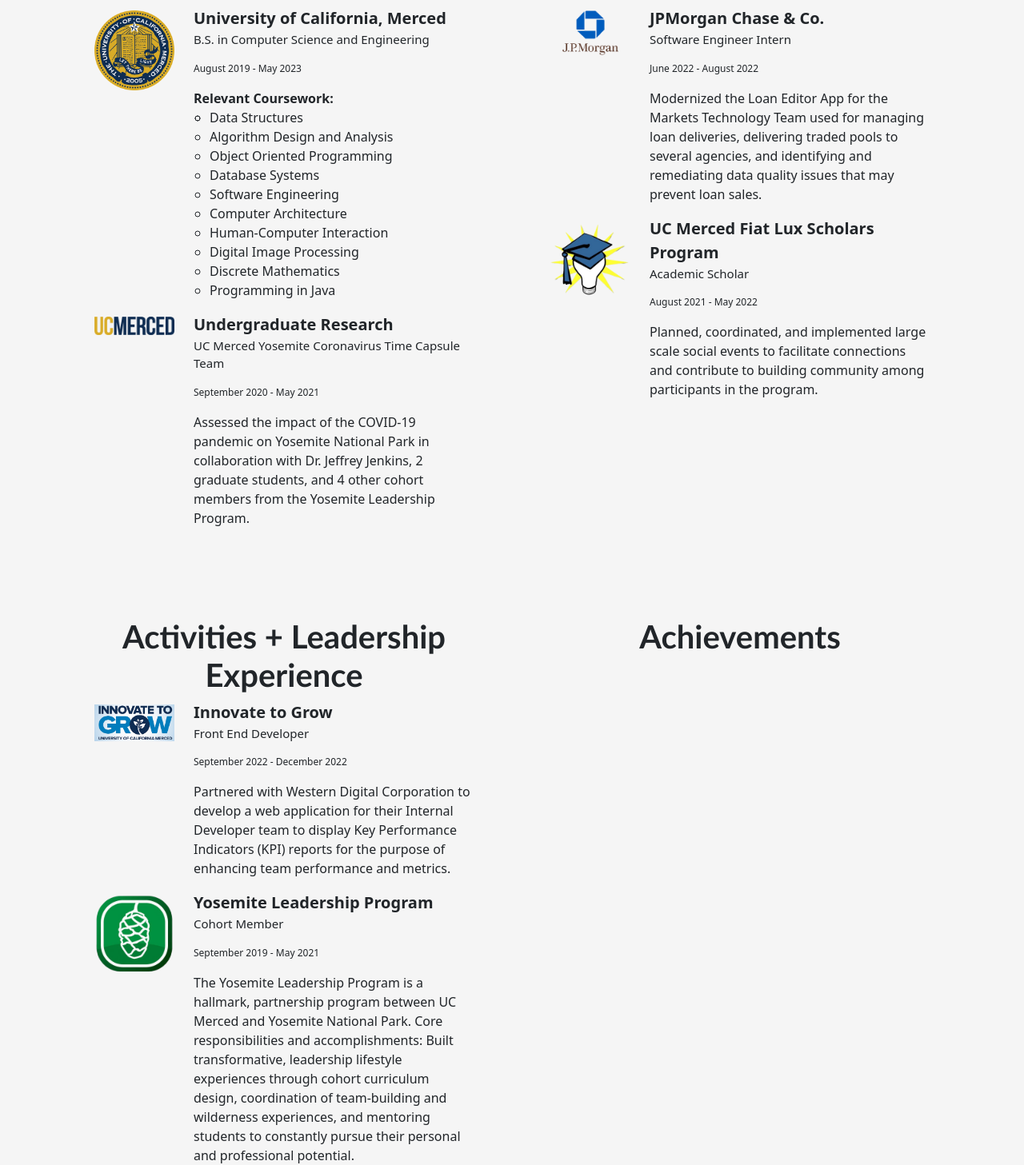
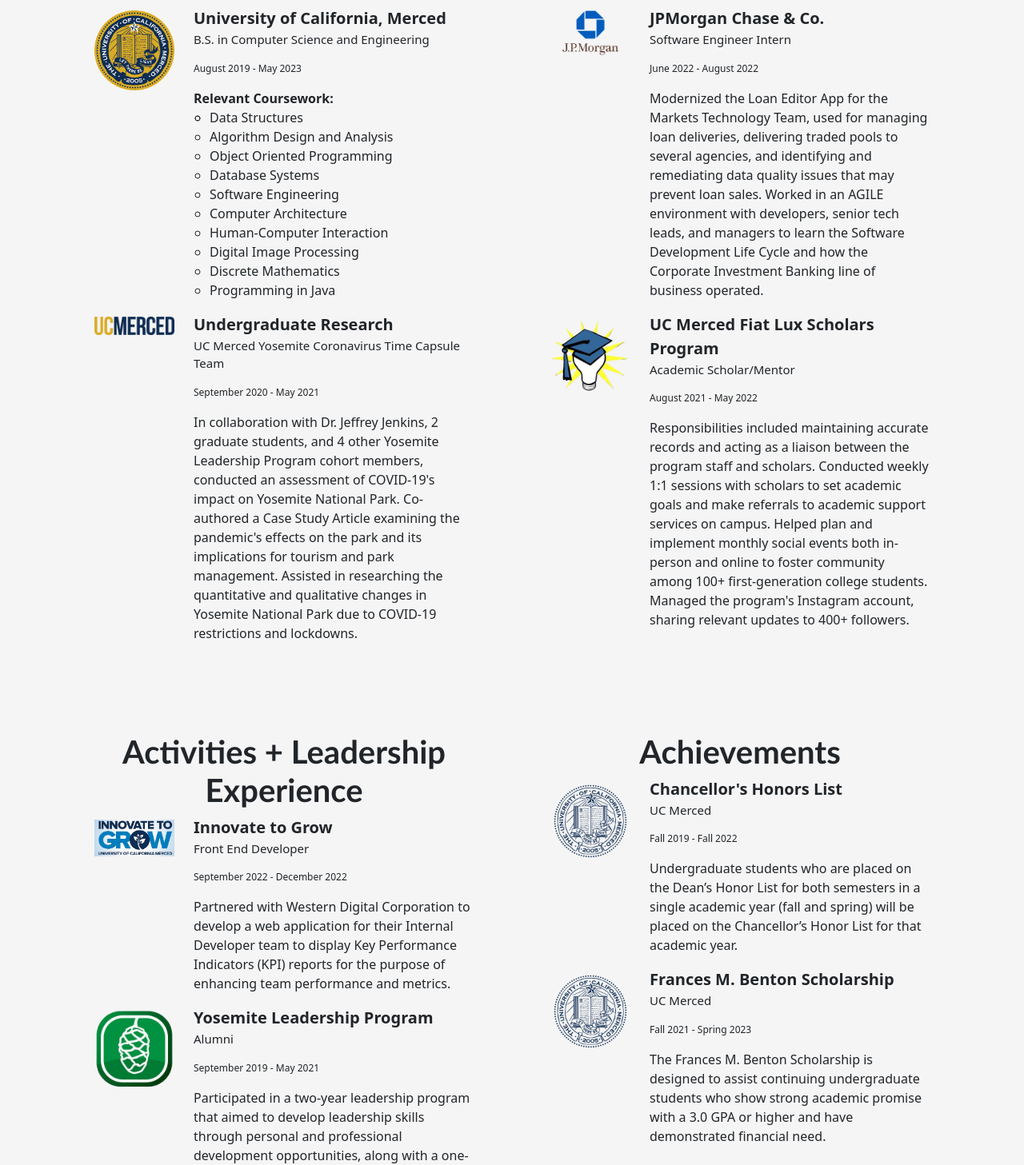
Before and after one commit to LyJohnny/react-personalwebsite, a React (Create React App) app: page / in a window 1280 px wide. Shown: the part 896-2353 px from the top of the page at 80% size. Built offline with nearby package versions, Linux system fonts and the light colour scheme.

Commit message:
added and updated information in about page and projects tab

```diff
--- a/src/components/About.jsx
+++ b/src/components/About.jsx
@@ -9,6 +9,7 @@
 import research from "./assets/ucresearch.png";
 import i2g from "./assets/i2g.jpg";
 import ylp from "./assets/ylp.png";
+import ucm2 from "./assets/ucm2.png"
 
 const About = forwardRef((props, ref) => {
   return (
@@ -66,10 +67,10 @@
                       September 2020 - May 2021{" "}
                     </p>
                     <p>
-                      Assessed the impact of the COVID-19 pandemic on Yosemite
-                      National Park in collaboration with Dr. Jeffrey Jenkins, 2
-                      graduate students, and 4 other cohort members from the
-                      Yosemite Leadership Program.
+                    In collaboration with Dr. Jeffrey Jenkins, 2 graduate students, and 4 other Yosemite Leadership Program cohort members,
+                     conducted an assessment of COVID-19's impact on Yosemite National Park. Co-authored a Case Study Article examining the pandemic's
+                     effects on the park and its implications for tourism and park management. Assisted in researching the quantitative and qualitative
+                     changes in Yosemite National Park due to COVID-19 restrictions and lockdowns.
                     </p>
                   </Col>
                 </Row>
@@ -100,10 +101,10 @@
                       June 2022 - August 2022{" "}
                     </p>
                     <p>
-                      Modernized the Loan Editor App for the Markets Technology
-                      Team used for managing loan deliveries, delivering traded
-                      pools to several agencies, and identifying and remediating
-                      data quality issues that may prevent loan sales.
+                    Modernized the Loan Editor App for the Markets Technology Team, used for managing loan deliveries,
+                    delivering traded pools to several agencies, and identifying and remediating data quality issues that may prevent loan sales.
+                    Worked in an AGILE environment with developers, senior tech leads, and managers to learn the Software Development Life Cycle
+                    and how the Corporate Investment Banking line of business operated.
                     </p>
                   </Col>
                 </Row>
@@ -116,12 +117,13 @@
                       {" "}
                       UC Merced Fiat Lux Scholars Program{" "}
                     </b>
-                    <p style={{ fontSize: "15px" }}> Academic Scholar</p>
+                    <p style={{ fontSize: "15px" }}> Academic Scholar/Mentor</p>
                     <p style={{ fontSize: "12px" }}> August 2021 - May 2022 </p>
                     <p>
-                      Planned, coordinated, and implemented large scale social
-                      events to facilitate connections and contribute to
-                      building community among participants in the program.
+                    Responsibilities included maintaining accurate records and acting as a liaison between the program staff and scholars.
+                    Conducted weekly 1:1 sessions with scholars to set academic goals and make referrals to academic support services on campus. Helped plan and implement
+                    monthly social events both in-person and online to foster community among 100+ first-generation college students. Managed the program's Instagram account, sharing
+                    relevant updates to 400+ followers.
                     </p>
                   </Col>
                 </Row>
@@ -162,20 +164,15 @@
                       {" "}
                       Yosemite Leadership Program{" "}
                     </b>
-                    <p style={{ fontSize: "15px" }}> Cohort Member </p>
+                    <p style={{ fontSize: "15px" }}> Alumni </p>
                     <p style={{ fontSize: "12px" }}>
                       {" "}
                       September 2019 - May 2021{" "}
                     </p>
                     <p>
-                      The Yosemite Leadership Program is a hallmark, partnership
-                      program between UC Merced and Yosemite National Park. Core
-                      responsibilities and accomplishments: Built
-                      transformative, leadership lifestyle experiences through
-                      cohort curriculum design, coordination of team-building
-                      and wilderness experiences, and mentoring students to
-                      constantly pursue their personal and professional
-                      potential.
+                    Participated in a two-year leadership program that aimed to develop leadership skills through personal
+                    and professional development opportunities, along with a one-year Capstone Project. Engaged in leadership seminars,
+                    team-building activities, and volunteer projects focused on conservancy, social engagement, and environmental stewardship.
                     </p>
                   </Col>
                 </Row>
@@ -184,6 +181,45 @@
             <Col className="mainCol" lg={6}>
               {" "}
               <h1>Achievements</h1>
+              <div className="leftCol">
+                <Row>
+                  <Col className="logo-container" lg="auto">
+                    <img className="logo" src={ucm2} alt="ucm" />
+                  </Col>
+                  <Col lg className="description-container">
+                    <b style={{ fontSize: "20px" }}> Chancellor's Honors List </b>
+                    <p style={{ fontSize: "15px" }}> UC Merced </p>
+                    <p style={{ fontSize: "12px" }}>
+                      {" "}
+                      Fall 2019 - Fall 2022{" "}
+                    </p>
+                    <p>
+                    Undergraduate students who are placed on the Dean’s Honor List for both semesters in a single academic year (fall and spring) will
+                    be placed on the Chancellor’s Honor List for that academic year.
+                    </p>
+                  </Col>
+                </Row>
+                <Row>
+                  <Col className="logo-container" lg="auto">
+                    <img className="logo" src={ucm2} alt="ucm" />
+                  </Col>
+                  <Col lg className="description-container">
+                    <b style={{ fontSize: "20px" }}>
+                      {" "}
+                      Frances M. Benton Scholarship{" "}
+                    </b>
+                    <p style={{ fontSize: "15px" }}> UC Merced </p>
+                    <p style={{ fontSize: "12px" }}>
+                      {" "}
+                      Fall 2021 - Spring 2023{" "}
+                    </p>
+                    <p>
+                    The Frances M. Benton Scholarship is designed to assist continuing undergraduate students who show strong academic
+                    promise with a 3.0 GPA or higher and have demonstrated financial need.
+                    </p>
+                  </Col>
+                </Row>
+              </div>
             </Col>
           </Row>
         </Container>
--- a/src/components/Portfolio.jsx
+++ b/src/components/Portfolio.jsx
@@ -15,12 +15,13 @@
         <Container>
           <h1 className="headingText">Portfolio</h1>
           <Tabs justify>
+          <Tab eventKey="photography" title="Photography">
+              <Photography />{" "}
+            </Tab>
             <Tab eventKey="projects" title="Projects">
               <Projects />
             </Tab>
-            <Tab eventKey="photography" title="Photography">
-              <Photography />{" "}
-            </Tab>
+
             {/* <Tab eventKey="research" title="Research">
      <Research/> </Tab> */}
           </Tabs>
--- a/src/components/modal.jsx
+++ b/src/components/modal.jsx
@@ -4,7 +4,6 @@
 import pdfFile from "./assets/Johnny_Ly_Résumé_.pdf";
 import Button from "react-bootstrap/Button";
 import "./styles/Home.scss";
-import { display } from "@mui/system";
 import { saveAs } from "file-saver";
 
 function ResumeModal() {
@@ -12,7 +11,7 @@
   const handleClose = () => setShow(false);
   const handleShow = () => setShow(true);
   const download = () => {
-    saveAs(pdfFile, "Johnny_Ly_Résumé_.pdf");
+    saveAs(pdfFile, "JohnnyLy_Résumé.pdf");
   };
 
   return (
@@ -39,7 +38,7 @@
         </Modal.Header>
         <Modal.Body>
           <div id="wrap">
-            <img src={resume} width="100%" height="100%" />
+            <img src={resume} alt='Johnny Ly Résumé' width="100%" height="100%" />
           </div>
         </Modal.Body>
         <Modal.Footer>
--- a/src/components/modal2.jsx
+++ b/src/components/modal2.jsx
@@ -22,7 +22,7 @@
         className="projectLink"
         id="poster-button"
         onClick={handleShow}>
-        View Project
+        View Details
         </Button>
 
         <Modal show={show} onHide={handleClose} animation={true} size='lg'>
@@ -30,7 +30,7 @@
           <Modal.Title bsPrefix='modal-title'>Devtracker</Modal.Title>
         </Modal.Header>
         <Modal.Body>
-          <img src={poster} width='100%' height='100%' />
+          <img src={poster} width='100%' height='100%' alt='DevTracker Poster' />
         </Modal.Body>
           <Modal.Footer>
             <Button variant = 'primary' onClick = {download}>
--- a/src/components/photography.jsx
+++ b/src/components/photography.jsx
@@ -4,6 +4,7 @@
 import "react-image-lightbox/style.css"
 import { images } from "./images"
 import './styles/Portfolio.scss'
+import { Tab, Tabs } from "react-bootstrap";
 
 function Photography () {
 
@@ -25,6 +26,7 @@
 return(
     <div className="photographyTab">
     <Gallery
+      key={Tab}
       rowHeight={300}
       images={images}
       onClick={handleClick}
--- a/src/components/styles/Portfolio.scss
+++ b/src/components/styles/Portfolio.scss
@@ -12,10 +12,11 @@
 }
 
 .photographyTab {
+  width: 100%;
   max-height: 85vh;
   overflow-y: scroll;
   overflow-x: hidden;
-  -webkit-overflow-y-scrolling: touch
+  // -webkit-overflow-y-scrolling: touch
 
 }
 
```
Also changed, not shown: src/components/projects.jsx (+13 -5 lines), src/components/assets/ucm2.png (added).
